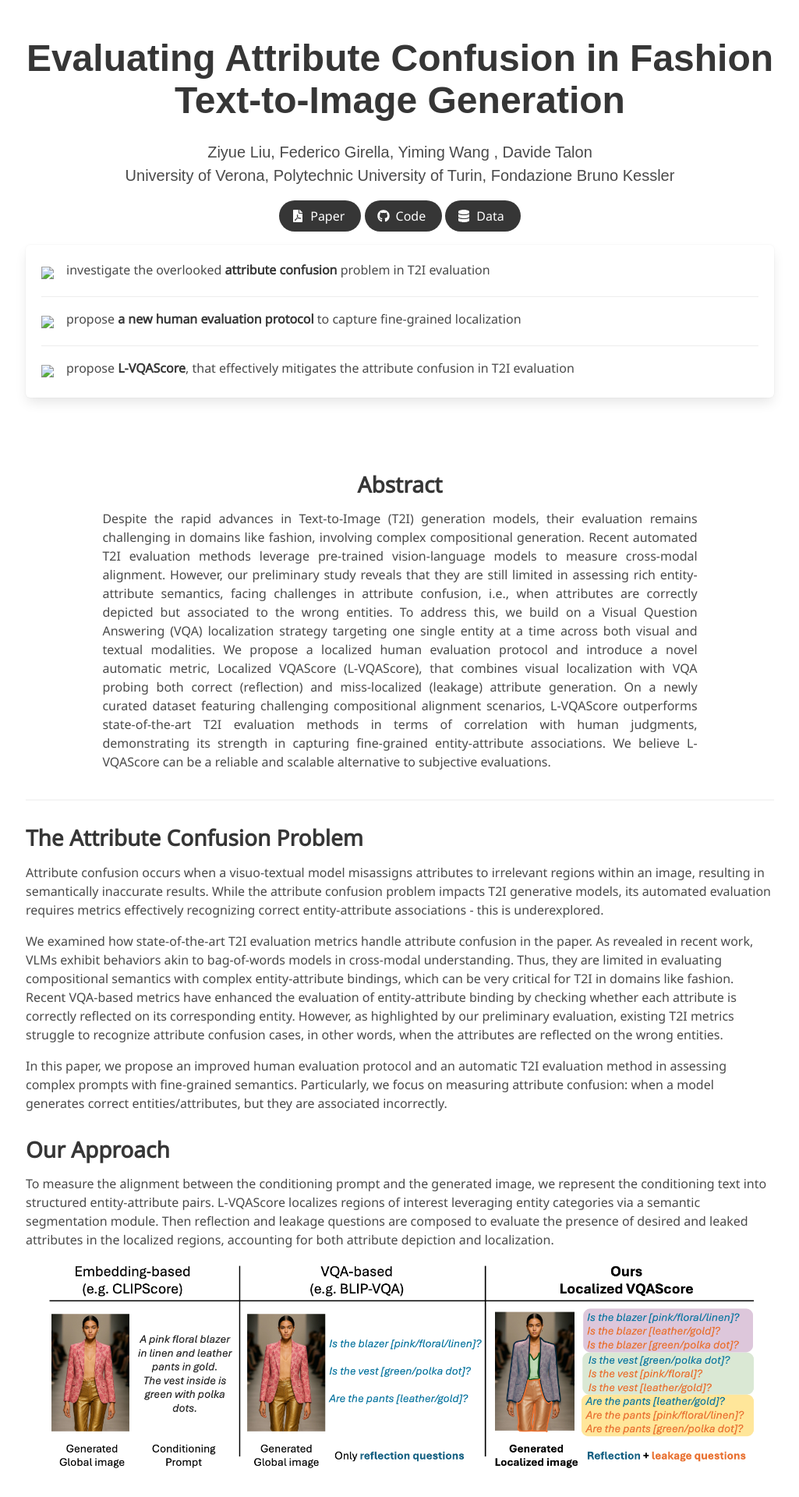
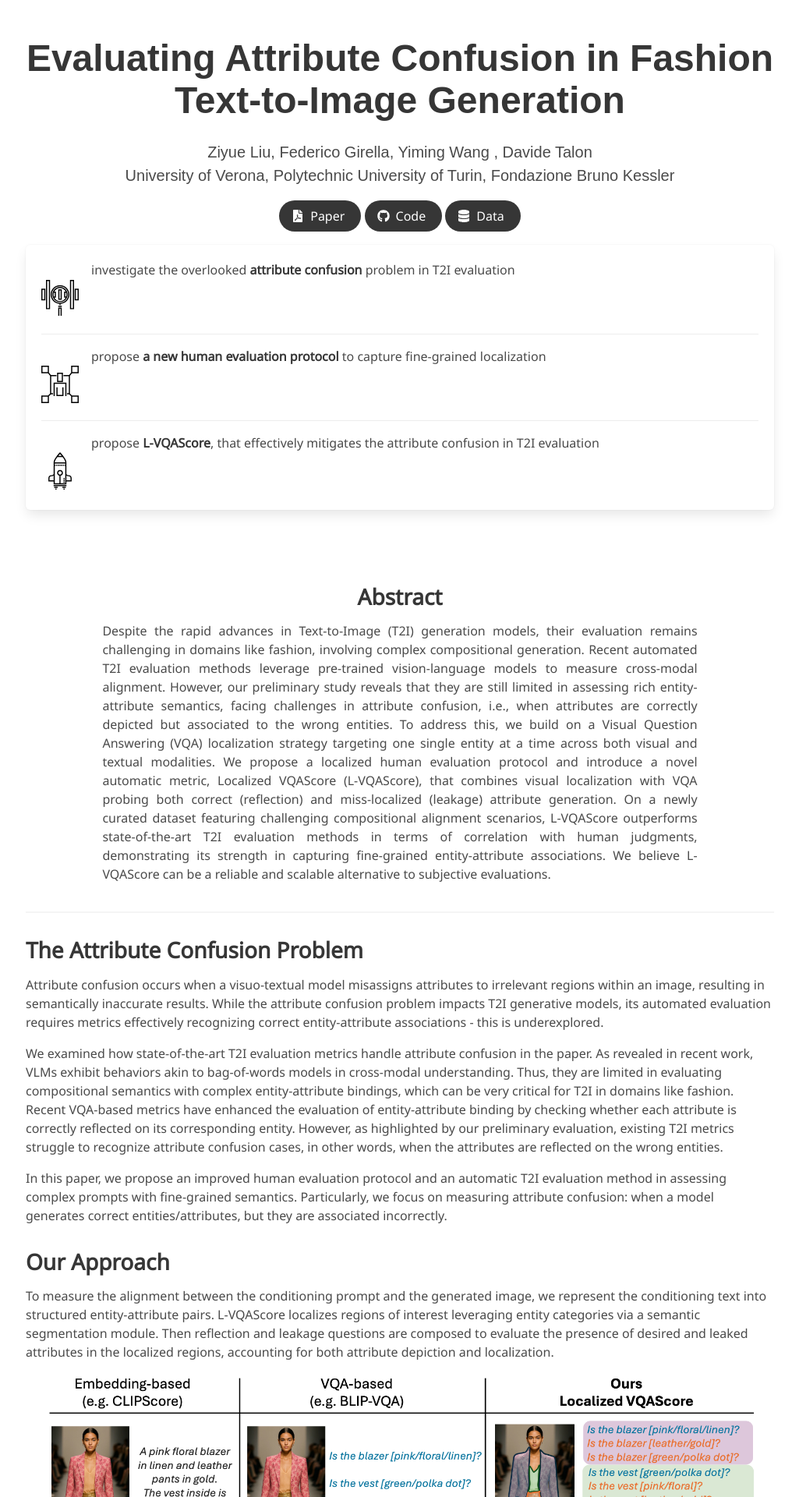
Before and after one commit to intelligolabs/L-VQAScore, a Jekyll site: the page built from index.md, in a window 1280 px wide. Shown: the top 1920 px of the page at 78% size, without its empty margins (127-1152 px from the left). Built offline with Jekyll 4.4.1, drawn with Linux system fonts in a browser that asks for light colours; some web fonts are replaced.

Commit message:
Update project_page.html

```diff
--- a/_layouts/project_page.html
+++ b/_layouts/project_page.html
@@ -108,7 +108,7 @@
                 <article class="media">
                   <figure class="media-left">
                     <img
-                      src="static/images/icon-1.svg"
+                      src="static/image/icon-1.svg"
                       style="width: 48px; padding-top: 50%"
                     />
                   </figure>
@@ -122,7 +122,7 @@
                 <article class="media">
                   <figure class="media-left">
                     <img
-                      src="static/images/icon-2.svg"
+                      src="static/image/icon-2.svg"
                       style="width: 48px; padding-top: 50%"
                     />
                   </figure>
@@ -136,7 +136,7 @@
                 <article class="media">
                   <figure class="media-left">
                     <img
-                      src="static/images/icon-3.svg"
+                      src="static/image/icon-3.svg"
                       style="width: 48px; padding-top: 50%"
                     />
                   </figure>
```
